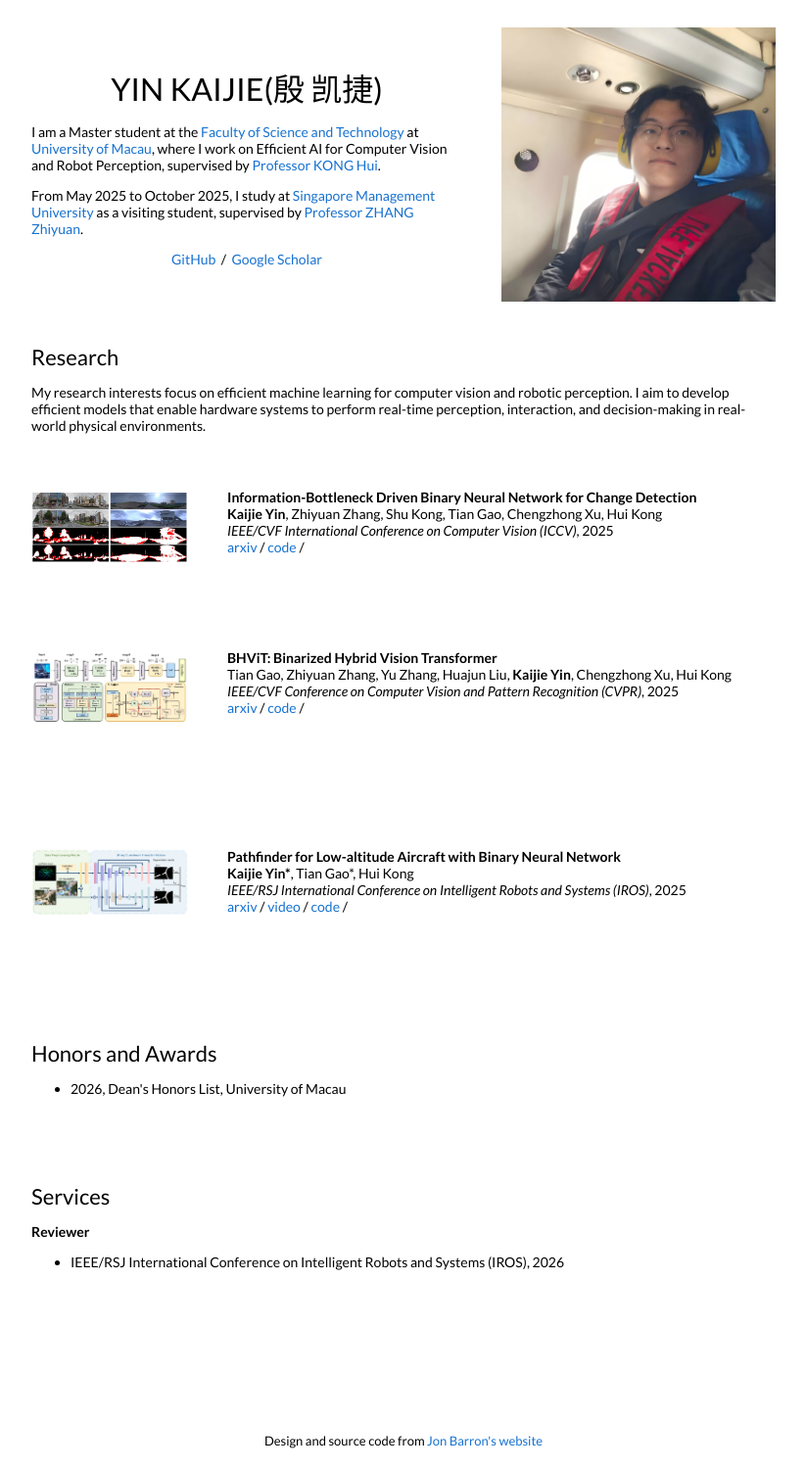
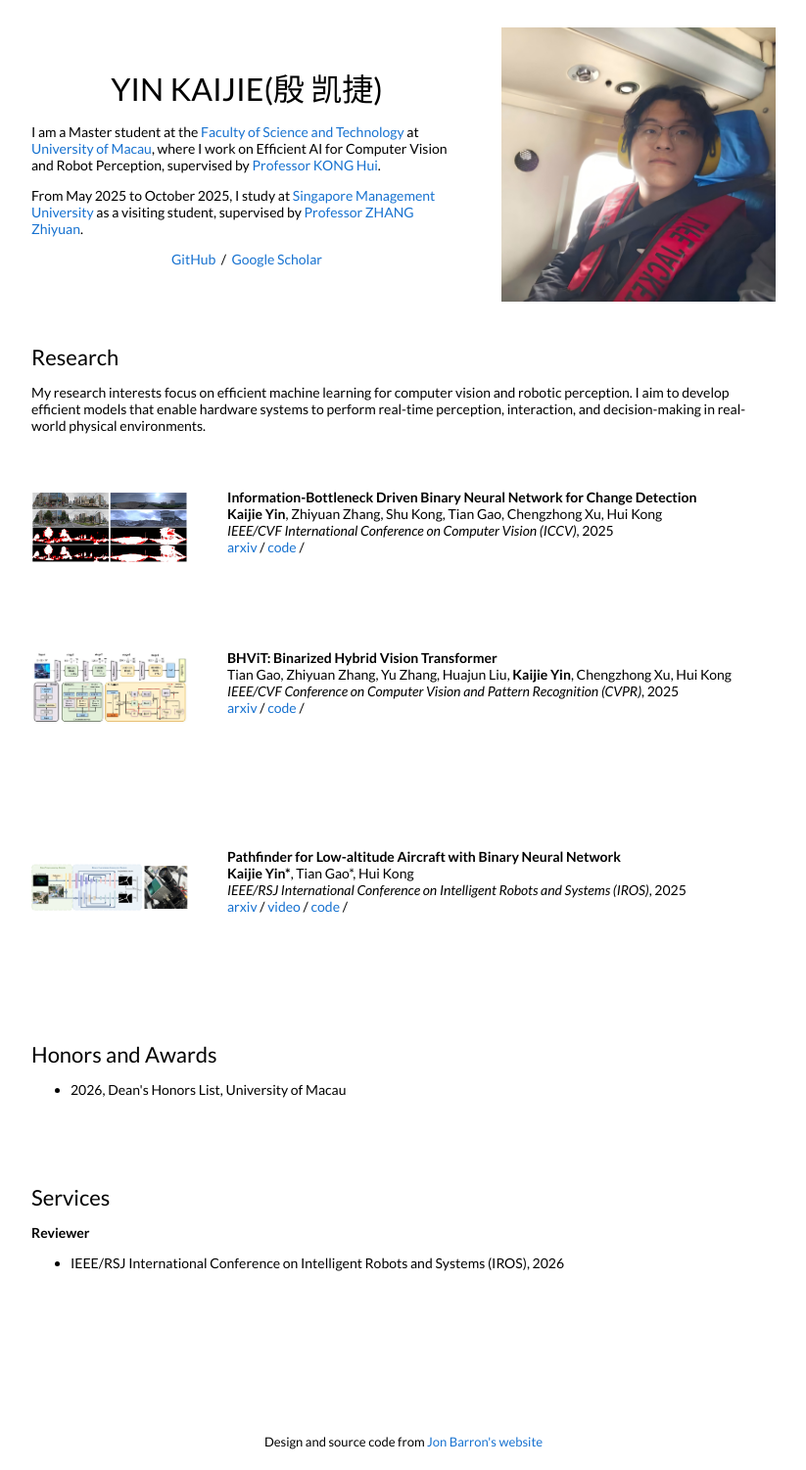
Before and after one commit to kaijieyin/kaijieyin.github.io, a Jekyll site: the page built from _posts/2025-06-26-BiCD.markdown, in a window 1280 px wide. Shown: the whole page at 98% size, without its empty margins (228-1051 px from the left). Built offline with Jekyll 4.4.1, drawn with Linux system fonts in a browser that asks for light colours.

Commit message:
pathfinder

```diff
--- a/_posts/2025-03-06-pathfinder.markdown
+++ b/_posts/2025-03-06-pathfinder.markdown
@@ -2,7 +2,7 @@
 layout: post
 title:  "Pathfinder for Low-altitude Aircraft with Binary Neural Network"
 date:   2025-03-06 00:00:00 +00:00
-image: /images/pathfinder2.jpg
+image: /images/pathfinder3.png
 categories: research
 author: "Kaijie Yin"
 authors: "<strong>Kaijie Yin*</strong>, Tian Gao*, Hui Kong"
```
Also changed, not shown: images/pathfinder3.png (added).
